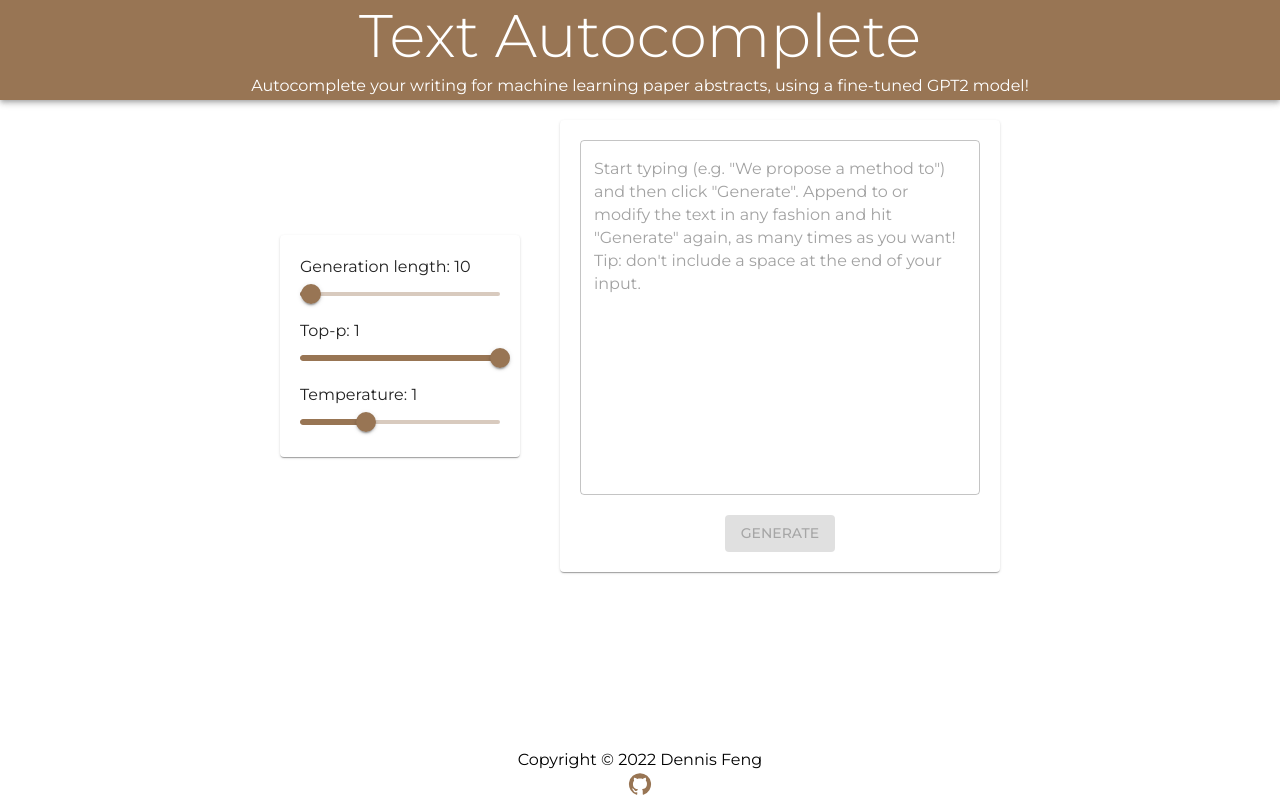
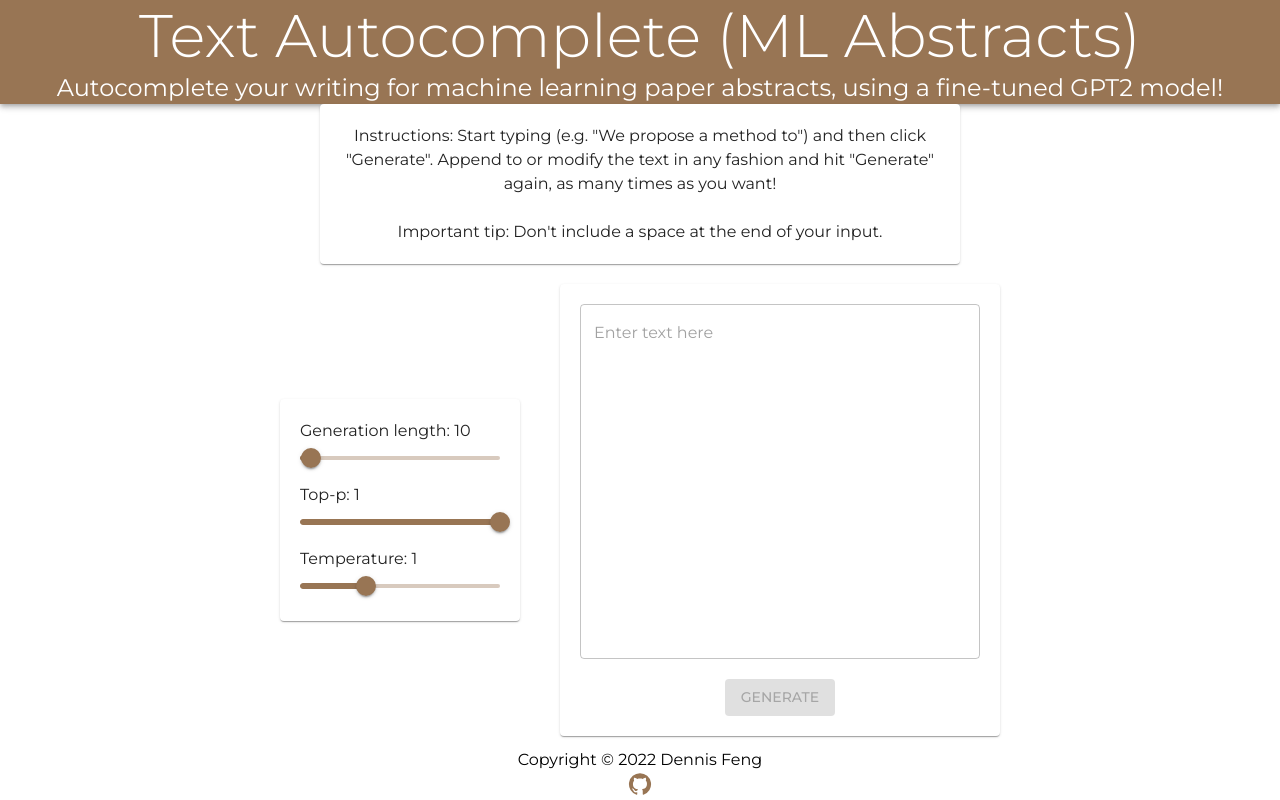
Before and after one commit to dennischenfeng/text-generation, a React (Create React App) app in the folder react-frontend/: page / in a window 1280 px wide. Built offline with nearby package versions, Linux system fonts and the light colour scheme.

Commit message:
added instructions text to web page

```diff
--- a/react-frontend/src/App/App.js
+++ b/react-frontend/src/App/App.js
@@ -1,6 +1,6 @@
-import React, { useState} from 'react'
+import React, { useState } from 'react'
 import theme from './theme'
-import { Header, Footer, Settings, TextPanel } from './Components'
+import { Header, Footer, Settings, TextPanel, Instructions } from './Components'
 import { Stack, ThemeProvider } from '@mui/material'
 
 export default function App() {
@@ -15,7 +15,7 @@ export default function App() {
 
     fetch('/generate', {
       method: 'POST',
-      headers: {'Content-Type': 'application/json'},
+      headers: { 'Content-Type': 'application/json' },
       body: JSON.stringify({
         inputText: text,
         numTokens: genLength,
@@ -32,7 +32,10 @@ export default function App() {
 
   return (
     <ThemeProvider theme={theme}>
-      <Header/>
+      <Header />
+
+      <Stack direction='column' alignItems='center' justifyContent='center'>
+        <Instructions />
 
         <Stack direction='row' alignItems='center' justifyContent='center'>
           <Settings
@@ -50,8 +53,9 @@ export default function App() {
             isLoading={isLoading}
           />
         </Stack>
+      </Stack>
 
       <Footer />
-    </ThemeProvider>
+    </ThemeProvider >
   )
 }
--- a/react-frontend/src/App/Components/Header.js
+++ b/react-frontend/src/App/Components/Header.js
@@ -3,15 +3,13 @@ import { Typography, AppBar } from '@mui/material'
 
 export default function Header() {
   return (
-    <AppBar position='static' style={{textAlign: 'center'}}>
+    <AppBar position='static' style={{ textAlign: 'center' }}>
       <Typography variant='h2'>
-        Text Autocomplete
+        Text Autocomplete (ML Abstracts)
       </Typography>
-      <Typography variant='subtitle1'>
+      <Typography variant='h5'>
         Autocomplete your writing for machine learning paper abstracts,
         using a fine-tuned GPT2 model!
-        {/* As an example, start typing
-        "We propose a method to" and click `Generate`. */}
       </Typography>
     </AppBar>
   )
--- /dev/null
+++ b/react-frontend/src/App/Components/Instructions.js
@@ -0,0 +1,21 @@
+import React from 'react'
+import { Card, Typography } from '@mui/material'
+
+const styleInstructions = {
+    width: 600,
+    padding: 20,
+    textAlign: 'center',
+}
+
+export default function Instructions() {
+    return (
+        <Card style={styleInstructions}>
+            <Typography variant='body1'>
+                Instructions: Start typing (e.g. "We propose a method to") and then click "Generate". Append to or modify the text in any fashion and hit "Generate" again, as many times as you want!
+                <br />
+                <br />
+                Important tip: Don't include a space at the end of your input.
+            </Typography>
+        </Card>
+    )
+}
--- a/react-frontend/src/App/Components/TextPanel.js
+++ b/react-frontend/src/App/Components/TextPanel.js
@@ -8,7 +8,7 @@ const styleTextPanel = {
   textAlign: 'center',
 }
 
-export default function TextPanel({text, setText, generateText, isLoading}) {
+export default function TextPanel({ text, setText, generateText, isLoading }) {
   return (
     <Card style={styleTextPanel} >
       <TextField
@@ -18,16 +18,14 @@ export default function TextPanel({text, setText, generateText, isLoading}) {
         value={text}
         onChange={(e) => setText(e.target.value)}
         placeholder={
-          'Start typing (e.g. "We propose a method to") and then click "Generate". Append to or modify ' +
-          'the text in any fashion and hit "Generate" again, as many times as you want! ' +
-          'Tip: don\'t include a space at the end of your input.'
+          'Enter text here'
         }
       />
 
       <Button
         onClick={generateText}
         variant='contained'
-        style={{marginTop: 20}}
+        style={{ marginTop: 20 }}
         disabled={isLoading || (text == '')}
       >
         {isLoading ? 'Loading...' : 'Generate'}
--- a/react-frontend/src/App/Components/index.js
+++ b/react-frontend/src/App/Components/index.js
@@ -3,7 +3,8 @@ import Header from './Header'
 import Footer from './Footer'
 import Settings from './Settings'
 import TextPanel from './TextPanel'
+import Instructions from './Instructions'
 
 export {
-  Header, Footer, Settings, TextPanel
+  Header, Footer, Settings, TextPanel, Instructions
 }
```
Also changed, not shown: 8 other files (tests, documents, lock files or other folders). Lines whose indentation alone changed are shown as unchanged.
